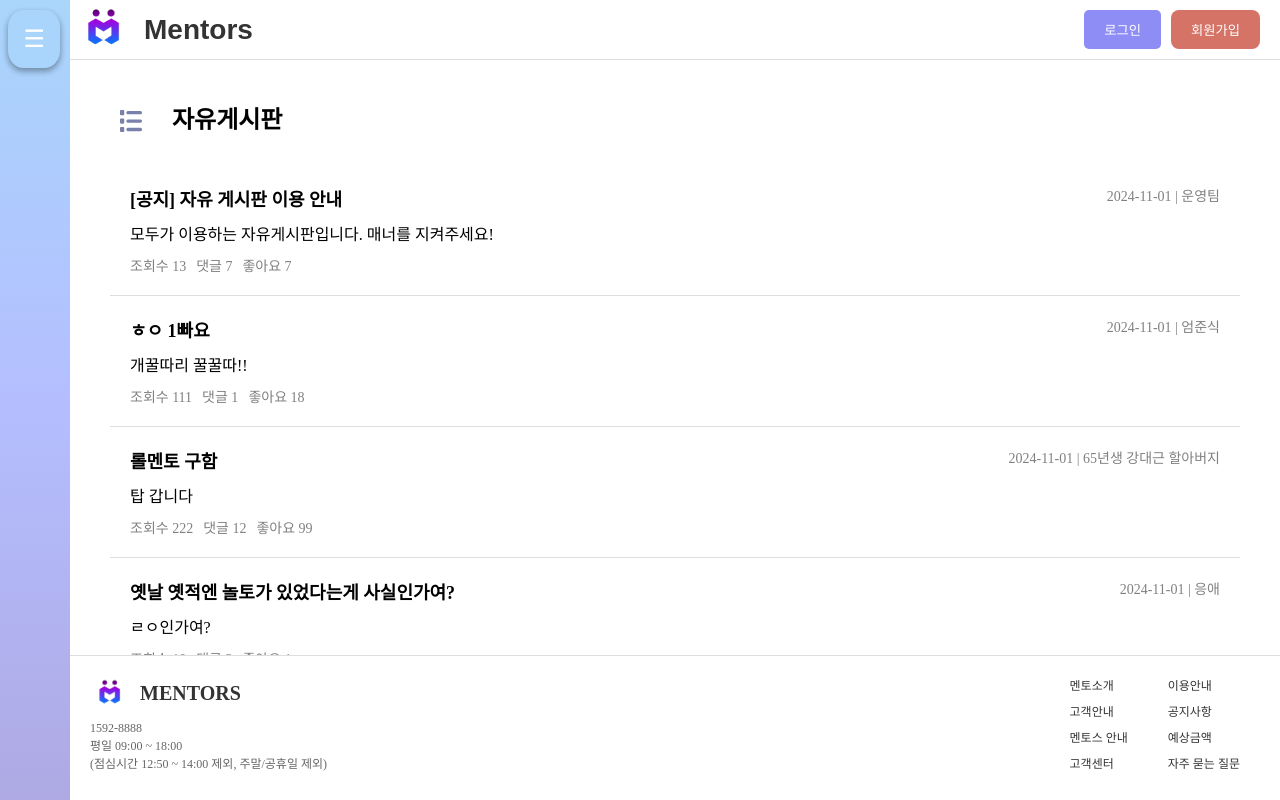
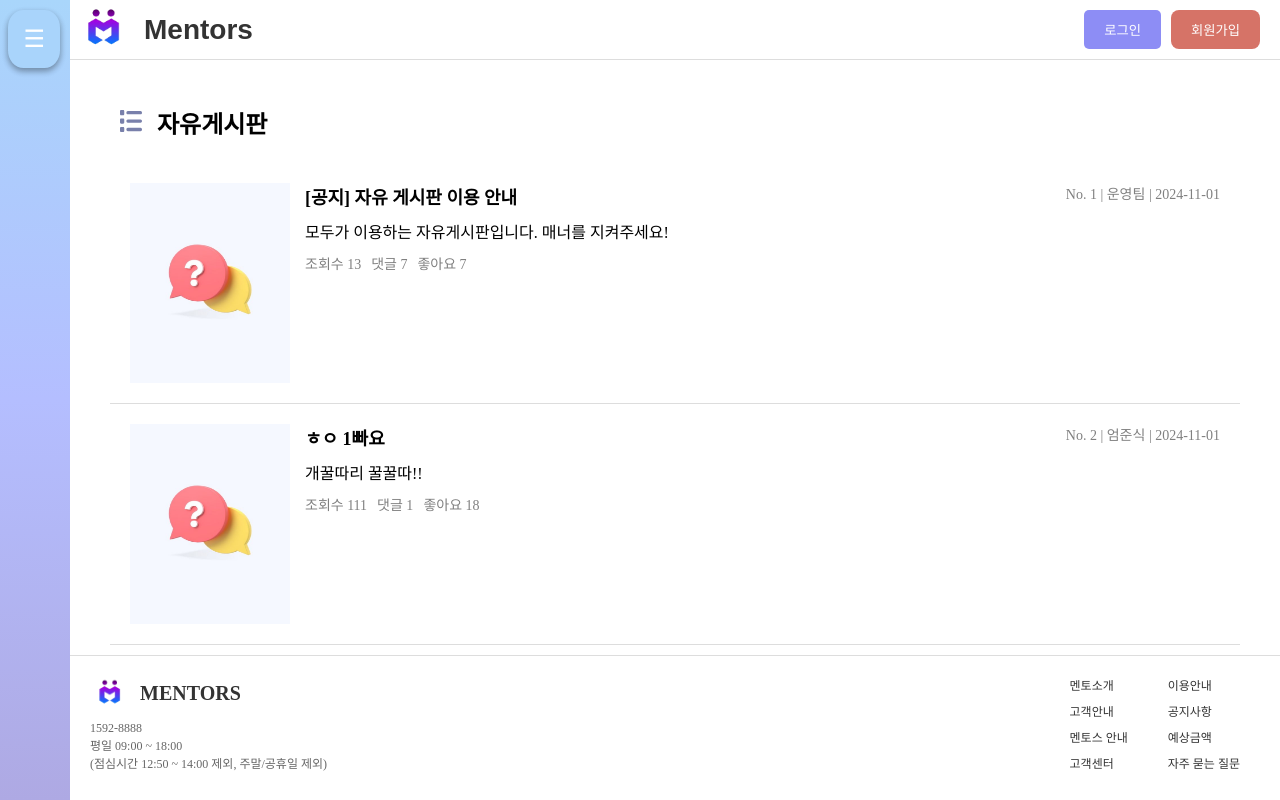
Before and after one commit to DreamCodersKR/Mentors_Front, a Vue app: page /mentors/board in a window 1280 px wide. Built offline with nearby package versions, Linux system fonts and the light colour scheme; no server answers.

Commit message:
board 이미지 추가

```diff
--- a/src/datas/BoardExample.js
+++ b/src/datas/BoardExample.js
@@ -8,6 +8,7 @@ const boards = [
     views: 13,
     comments: 7,
     likes: 7,
+    boardImg: "",
   },
   {
     id: 2,
@@ -18,6 +19,7 @@ const boards = [
     views: 111,
     comments: 1,
     likes: 18,
+    boardImg: "",
   },
   {
     id: 3,
@@ -28,6 +30,7 @@ const boards = [
     views: 222,
     comments: 12,
     likes: 99,
+    boardImg: "",
   },
   {
     id: 4,
@@ -38,6 +41,7 @@ const boards = [
     views: 10,
     comments: 3,
     likes: 1,
+    boardImg: "",
   },
 ];
 
--- a/src/views/Board.vue
+++ b/src/views/Board.vue
@@ -7,15 +7,25 @@
 
     <ul class="post-list">
       <li v-for="post in posts" :key="post.id" class="post-item">
+        <img
+          v-if="post.img == null"
+          src="@/images/boardDefault.jpg"
+          alt="boardImg"
+          class="boardImg"
+        />
+        <div class="post-wrap">
           <div class="post-header">
             <h3 class="post-title">{{ post.title }}</h3>
-          <p class="post-meta">{{ post.date }} | {{ post.author }}</p>
+            <p class="post-meta">
+              No. {{ post.id }} | {{ post.author }} | {{ post.date }}
+            </p>
           </div>
           <p class="post-content">{{ post.content }}</p>
           <div class="post-footer">
             <span>조회수 {{ post.views }}</span>
             <span>댓글 {{ post.comments }}</span>
             <span>좋아요 {{ post.likes }}</span>
+          </div>
         </div>
       </li>
     </ul>
@@ -52,7 +62,7 @@ export default {
   },
   methods: {
     goToWritePage() {
-      this.$router.push("/write");
+      this.$router.push("/writeBoard");
     },
     changePage(page) {
       this.currentPage = page;
@@ -64,7 +74,7 @@ export default {
 
 <style scoped>
 .board-container {
-  max-width: 1400px;
+  max-width: 1800px;
   margin: 0 auto;
   padding: 20px;
 }
@@ -73,11 +83,22 @@ export default {
   display: flex;
 }
 
+.boardImg {
+  width: 160px;
+  height: 200px;
+  margin-right: 10px;
+  display: inline-block;
+  margin-right: 15px;
+}
+.post-wrap {
+  flex: 1;
+}
+
 h2 {
   font-size: 24px;
   font-weight: bold;
-  margin-bottom: 10px;
-  margin-left: 20px;
+  margin-left: 5px;
+  margin-top: 5px;
 }
 
 .write-button {
@@ -88,7 +109,6 @@ h2 {
   border: none;
   border-radius: 5px;
   cursor: pointer;
-  margin-bottom: 10px;
 }
 
 .post-list {
@@ -100,6 +120,8 @@ h2 {
 .post-item {
   padding: 20px;
   border-bottom: 1px solid #ddd;
+  display: flex;
+  align-items: flex-start;
 }
 
 .post-header {
```
Lines whose indentation alone changed are shown as unchanged.
